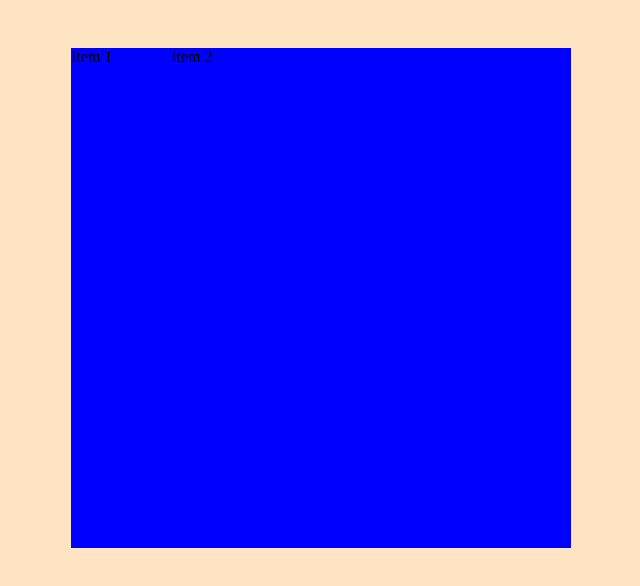
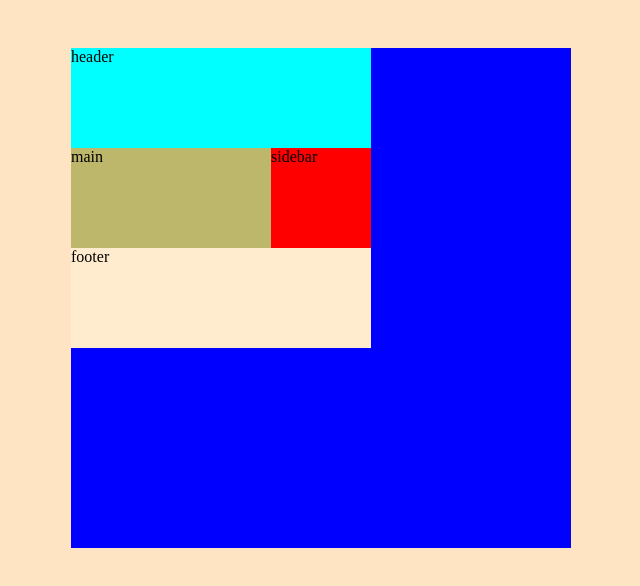
Before and after one commit to ParksoulSliptick/Css-Grid, a plain HTML site: page index.html in a window 1280 px wide. Shown: the whole page, without its empty margins (319-959 px from the left). Drawn offline with Linux system fonts and the light colour scheme.

Commit message:
Usamos grid-template-areas

```diff
--- a/index.html
+++ b/index.html
@@ -8,8 +8,10 @@
 </head>
 <body>
    <div class="container">
-    <div class="item-1">Item 1</div>
-    <div class="item-2">Item 2</div>
+    <div class="header">header</div>
+    <div class="main">main</div>
+    <div class="sidebar">sidebar</div>
+    <div class="footer">footer</div>
    </div>
 </body>
 </html>
```
